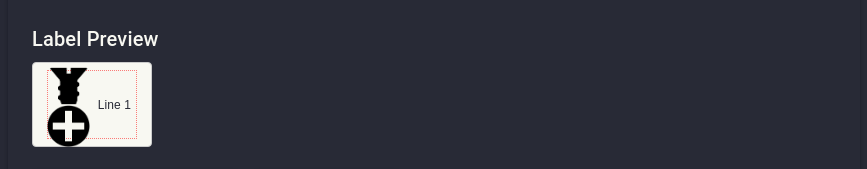
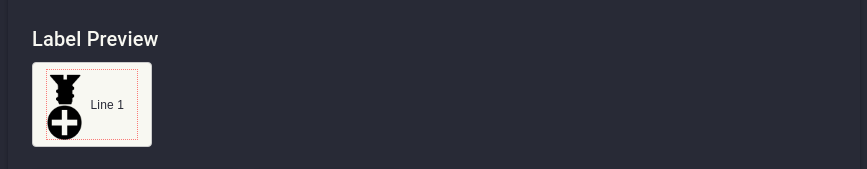
Before and after one commit to jyoo030/gridfinity-label-maker, a React (Create React App) app: page / in a window 1280 px wide. Shown: the part 1107-1276 px from the top of the page, without its empty margins (206-1073 px from the left). Built offline with nearby package versions, Linux system fonts and the light colour scheme.

Commit message:
Constrain icons within safe area

```diff
--- a/src/components/LabelPreview.js
+++ b/src/components/LabelPreview.js
@@ -32,7 +32,7 @@ function LabelPreview({
 
         <Box sx={() => styles.contentContainer(safeArea)}>
           {config.icon.type !== 'None' && (
-            <Box sx={() => styles.iconContainer({ config, dimensions })}>
+            <Box sx={() => styles.iconContainer({ config, dimensions, safeArea })}>
               {getIconComponent(
                 config.icon.type,
                 config.icon.drive,
--- a/src/styles/LabelPreview.styles.js
+++ b/src/styles/LabelPreview.styles.js
@@ -32,7 +32,7 @@ export const styles = {
     top: safeArea.top,
     width: `calc(100% - ${safeArea.left + safeArea.right}px)`,
     height: `calc(100% - ${safeArea.top + safeArea.bottom}px)`,
-    border: '1px dotted rgba(255, 0, 0, 0.5)',
+    outline: '1px dotted rgba(255, 0, 0, 0.5)',
     pointerEvents: 'none',
     '&.export-mode': {
       display: 'none',
@@ -49,10 +49,11 @@ export const styles = {
     alignItems: 'center',
   }),
 
-  iconContainer: ({ config, dimensions }) => ({
+  iconContainer: ({ config, dimensions, safeArea }) => ({
     width: config.icon.type === 'Screws' && config.icon.showHeadIcon && config.icon.showDriveIcon ?
-      dimensions.width / 2 : dimensions.width,
-    height: dimensions.width,
+      (dimensions.width - (safeArea.top + safeArea.bottom)) / 2 :
+      (dimensions.width - (safeArea.top + safeArea.bottom)),
+    height: dimensions.width - (safeArea.top + safeArea.bottom),
     display: 'flex',
     alignItems: 'center',
     justifyContent: 'center',
```
